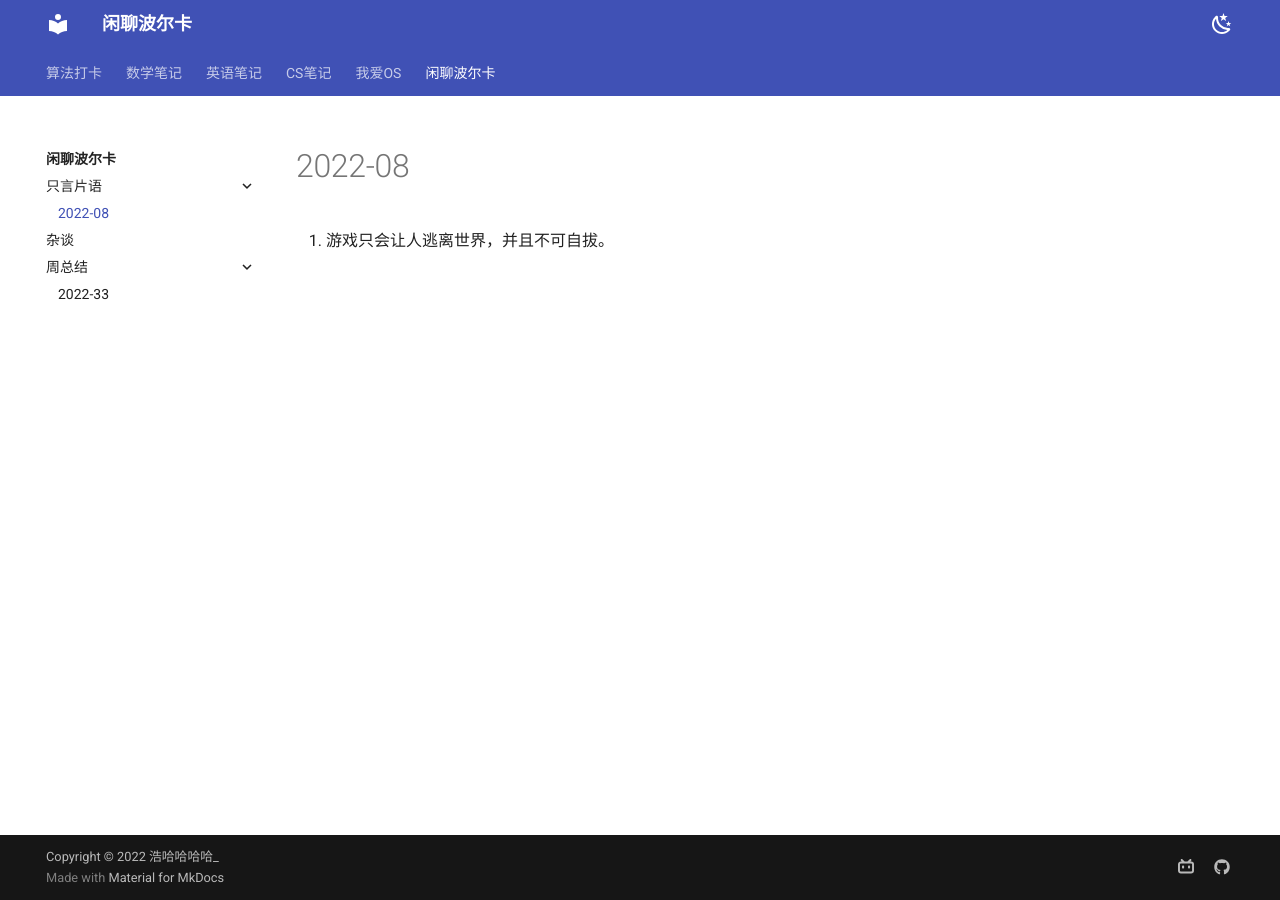
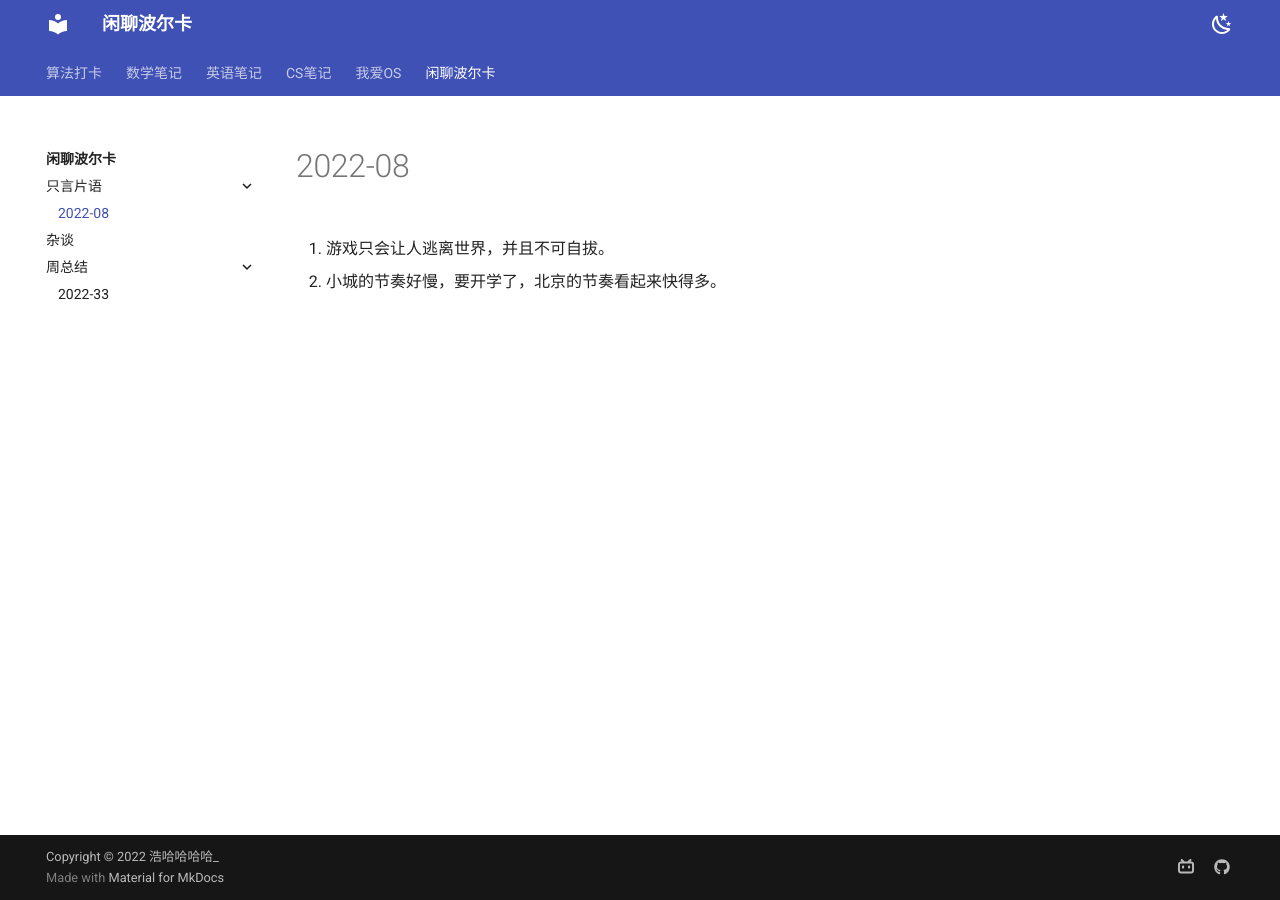
Before and after one commit to Haohahahaha/chat, an MkDocs documentation site: the page built from docs/quotations/2022-08.md, in a window 1280 px wide. Built offline with MkDocs 1.6.1 and Material for MkDocs 9.7.7, drawn with Linux system fonts in a browser that asks for light colours.

Commit message:
2022-08-24_15:52:57 update

```diff
--- a/docs/quotations/2022-08.md
+++ b/docs/quotations/2022-08.md
@@ -1 +1,3 @@
 1. 游戏只会让人逃离世界，并且不可自拔。
+
+2. 小城的节奏好慢，要开学了，北京的节奏看起来快得多。
```
